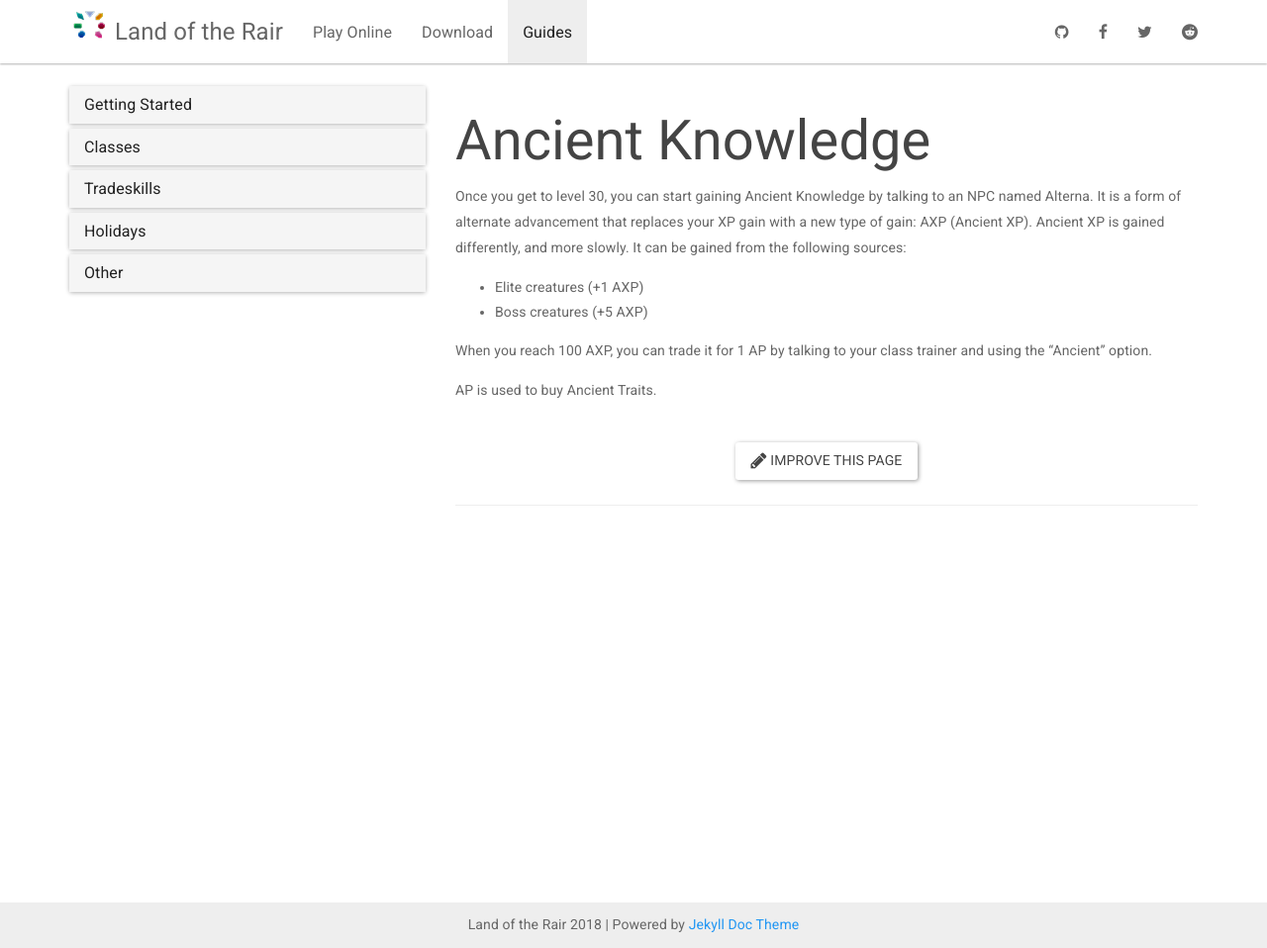
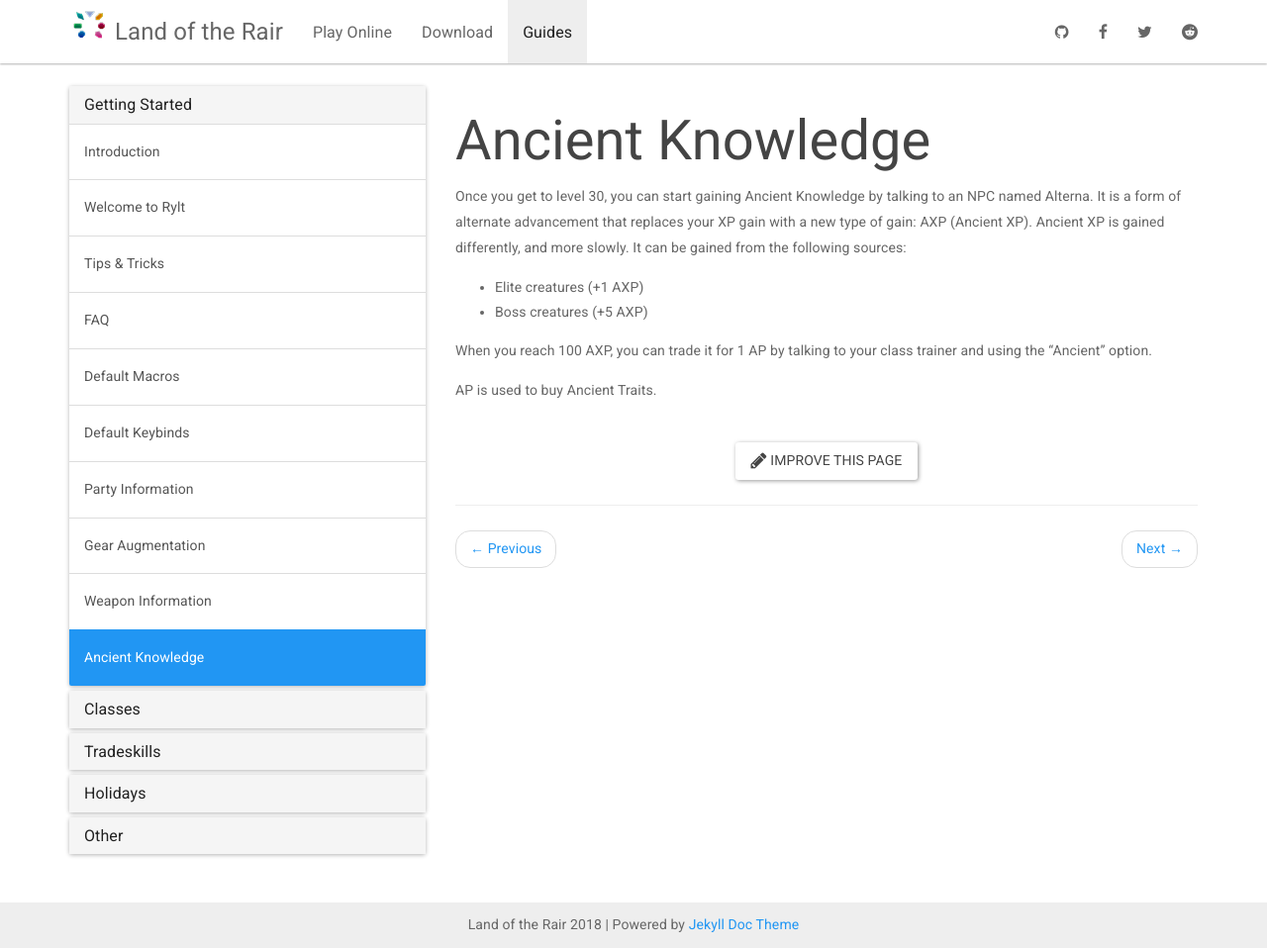
Before and after one commit to LandOfTheRair/landoftherair.github.io, a Jekyll site: the page built from _docs/getting-started/ancient-knowledge.md, in a window 1280 px wide and 958 px high. Shown: the whole window at 99% size. Built offline with Jekyll 4.4.1, drawn with Linux system fonts in a browser that asks for light colours; nearby versions of some CDN libraries.

Commit message:
Update docs.yml

```diff
--- a/_data/docs.yml
+++ b/_data/docs.yml
@@ -9,6 +9,7 @@
   - party-information
   - gear-augmentation
   - weapon-information
+  - ancient-knowledge
 
 - title: Classes
   docs:
```
